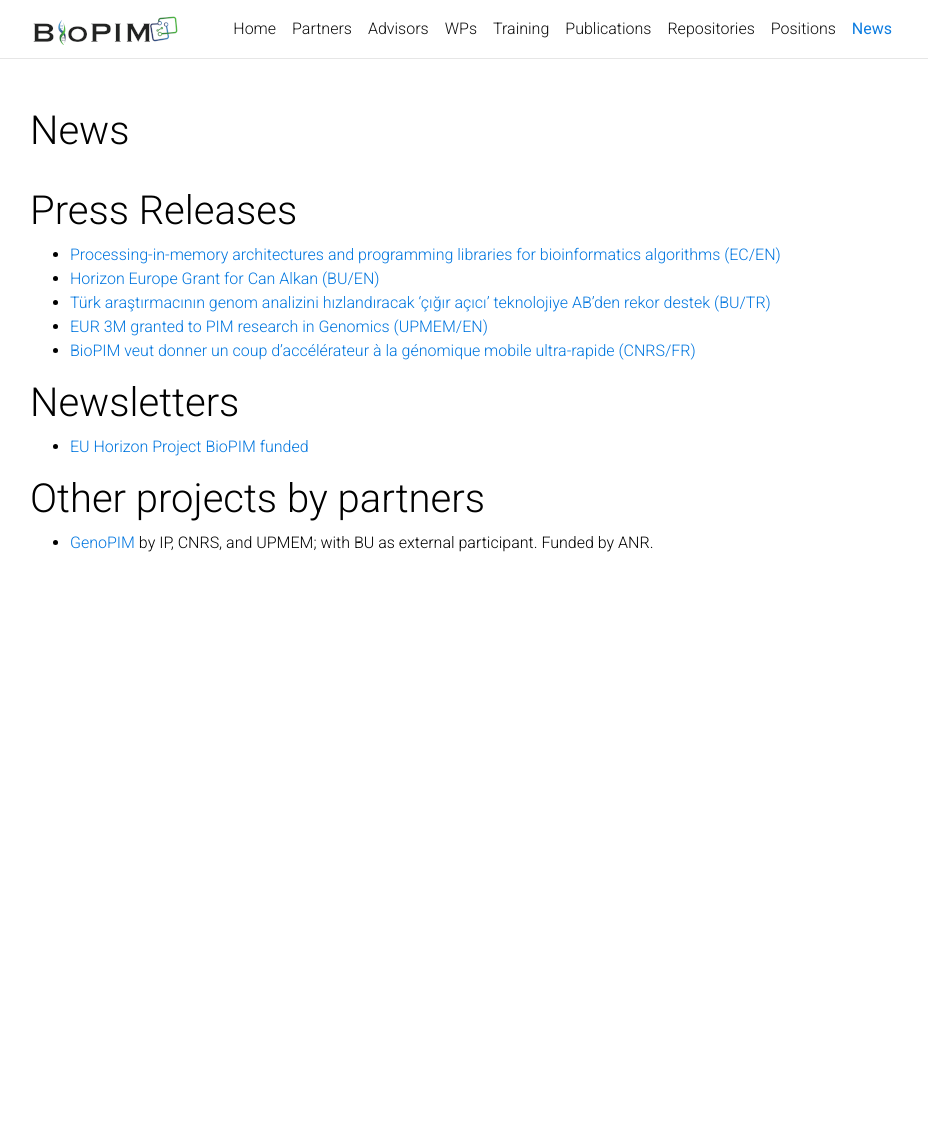
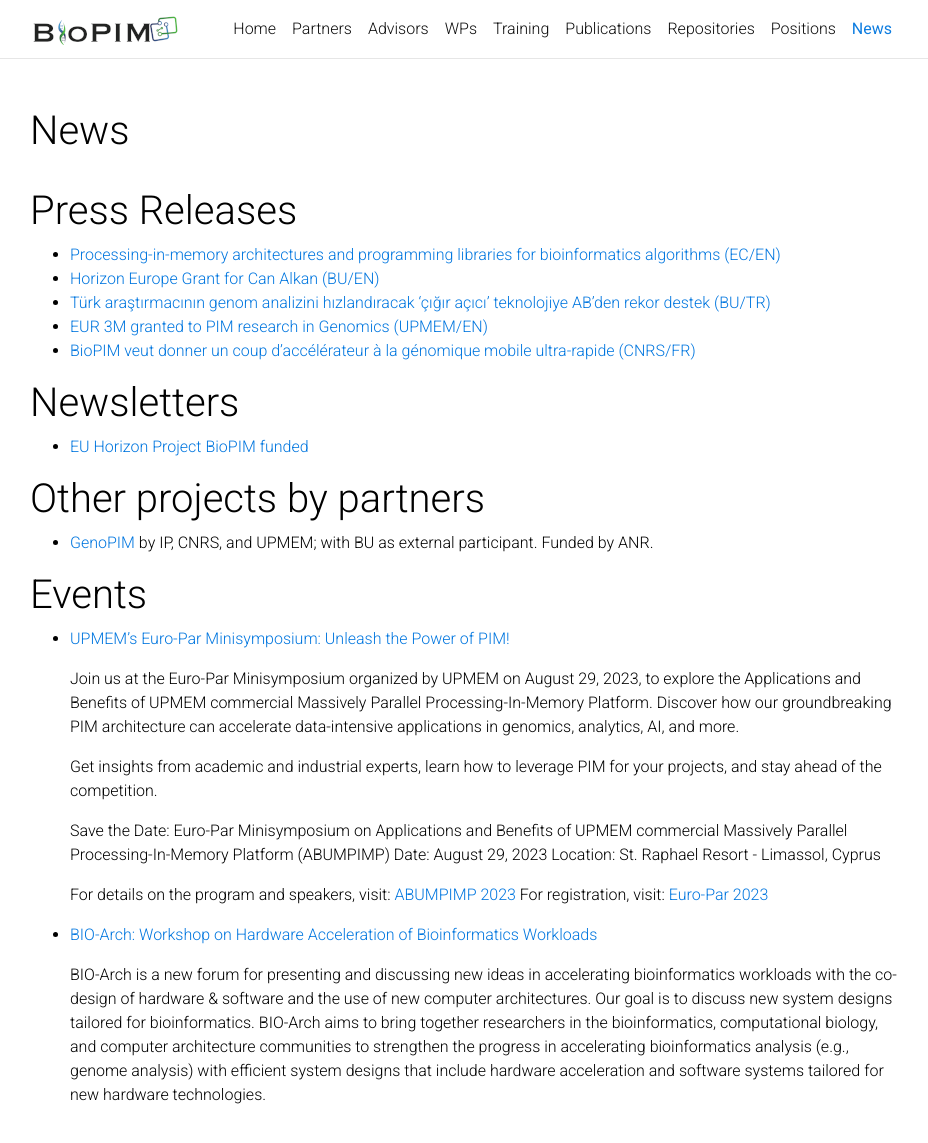
Before and after one commit to BioPIM/biopim.github.io, a Jekyll site: the page built from _pages/news.md, in a window 1280 px wide and 1193 px high. Shown: the top 1143 px of the window, without its empty margins (175-1103 px from the left). Built offline with Jekyll 4.4.1, drawn with Linux system fonts in a browser that asks for light colours; comment, search, counter and statistics services are not loaded; a style sheet for code colours, icons or effects is not loaded.

Commit message:
events/news

```diff
--- a/_pages/news.md
+++ b/_pages/news.md
@@ -24,3 +24,23 @@
 # Other projects by partners
 
 * [GenoPIM](https://genopim.irisa.fr/) by IP, CNRS, and UPMEM; with BU as external participant. Funded by ANR.
+
+# Events
+
+* [UPMEM's Euro-Par Minisymposium: Unleash the Power of PIM!](https://www.upmem.com/abumpimp-2023/)
+
+	Join us at the Euro-Par Minisymposium organized by UPMEM on August 29, 2023, to explore the Applications and Benefits of UPMEM commercial Massively Parallel Processing-In-Memory Platform. Discover how our groundbreaking PIM architecture can accelerate data-intensive applications in genomics, analytics, AI, and more.
+
+	Get insights from academic and industrial experts, learn how to leverage PIM for your projects, and stay ahead of the competition.
+
+	Save the Date:
+	Euro-Par Minisymposium on Applications and Benefits of UPMEM commercial Massively Parallel Processing-In-Memory Platform (ABUMPIMP)
+	Date: August 29, 2023
+	Location: St. Raphael Resort - Limassol, Cyprus
+
+	For details on the program and speakers, visit: [ABUMPIMP 2023](https://www.upmem.com/abumpimp-2023)
+	For registration, visit: [Euro-Par 2023](https://2023.euro-par.org/)
+
+* [BIO-Arch: Workshop on Hardware Acceleration of Bioinformatics Workloads](https://safari.ethz.ch/recomb23-arch-workshop/)
+
+	BIO-Arch is a new forum for presenting and discussing new ideas in accelerating bioinformatics workloads with the co-design of hardware & software and the use of new computer architectures. Our goal is to discuss new system designs tailored for bioinformatics. BIO-Arch aims to bring together researchers in the bioinformatics, computational biology, and computer architecture communities to strengthen the progress in accelerating bioinformatics analysis (e.g., genome analysis) with efficient system designs that include hardware acceleration and software systems tailored for new hardware technologies.
```
